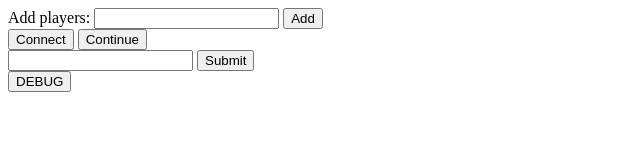
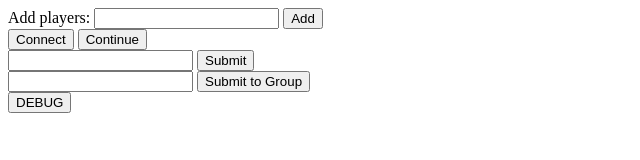
Before and after one commit to HPRIOR/SignalRTest, a website built with webpack: page src/index.html in a window 1280 px wide. Shown: the whole page, without its empty margins (0-640 px from the left). Built offline with nearby package versions, Linux system fonts and the light colour scheme.

Commit message:
Add group message input

```diff
--- a/src/index.html
+++ b/src/index.html
@@ -22,6 +22,10 @@
         <input type"text" id="msgInpText" name="input">
         <button id="inputBtn">Submit</button>
     </div>
+    <div id="grpMsgInpId">
+        <input type"text" id="grpMsgInpText" name="grpInput">
+        <button id="grpInputBtn">Submit to Group</button>
+    </div>
     <div id="msgDiv">
 
     </div>
```
